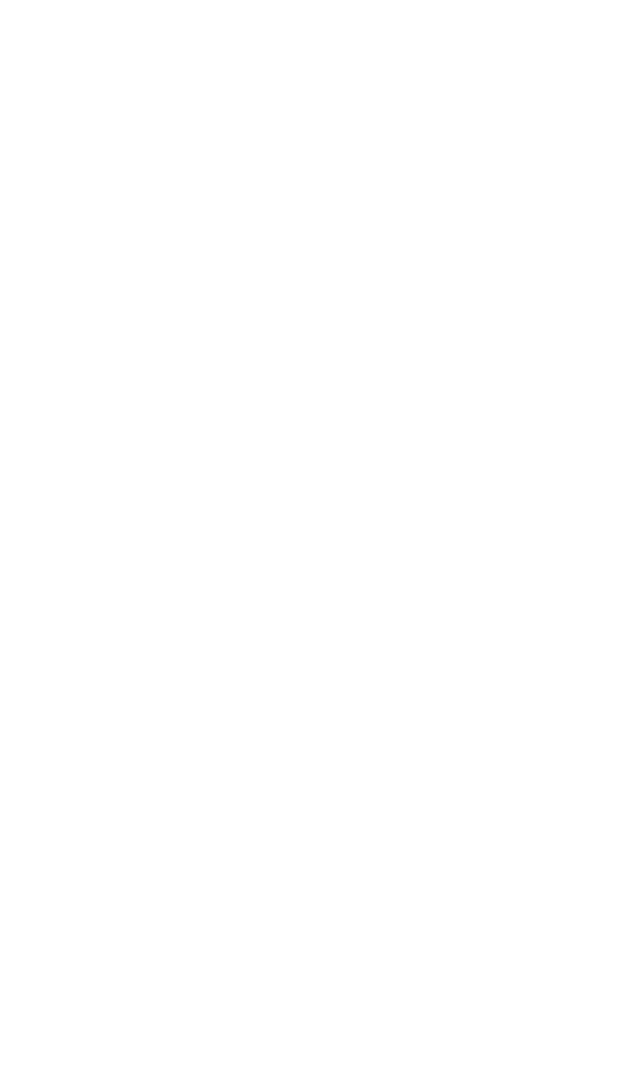
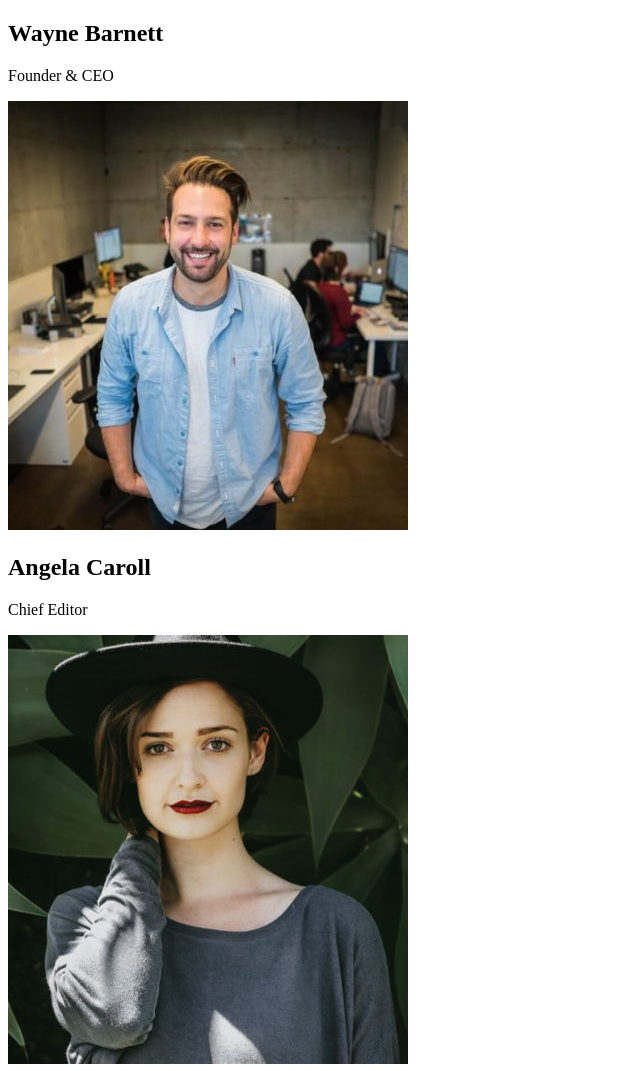
Before and after one commit to mariasolegallina/js-our-team, a plain HTML site: page index.html in a window 1280 px wide. Shown: the top 1071 px of the page, without its empty margins (0-640 px from the left). Before the commit the page ends 800 px from the top, so only its background shows below. Drawn offline with Linux system fonts and the light colour scheme.

Commit message:
add - in the DOM the data of each member

```diff
--- a/index.html
+++ b/index.html
@@ -6,6 +6,8 @@
     <title>our team</title>
 </head>
 <body>
+    <div class="team-members"></div>
+
     <script src="./js/app.js"></script>
 </body>
 </html>
--- a/js/app.js
+++ b/js/app.js
@@ -1,3 +1,4 @@
+const teamMembersDOMElement = document.querySelector('.team-members')
 const teamMembersArray = [
     {
         nome: 'Wayne Barnett',
@@ -31,7 +32,31 @@ const teamMembersArray = [
     }
 ]
 
+for (let i = 0; i < teamMembersArray.length; i++) {
+    const member = teamMembersArray[i]
 
-for (let i = 0; i < teamMembersArray.length; i++) {
-    console.log(teamMembersArray[0])
+    // creare un div nel DOM che contenga le informazioni su un membro
+    const memberDiv = document.createElement("div")
+    memberDiv.classList.add("team-member")
+
+    // aggiungere il memberDiv nel DOM
+    teamMembersDOMElement.appendChild(memberDiv)
+
+    // creare un div nel DOM e stampare il nome
+    const nomeElement = document.createElement("h2")
+    nomeElement.textContent = member.nome;
+
+    // creare un div nel DOM e stampare il ruolo
+    const ruoloElement = document.createElement("p")
+    ruoloElement.textContent = member.ruolo;
+
+    // creare un div nel DOM e stampare l'immagine
+    const fotoElement = document.createElement("img")
+    fotoElement.src = member.foto;
+
+    // aggiungere i div con le tre informazioni nel DOM
+    memberDiv.appendChild(nomeElement)
+    memberDiv.appendChild(ruoloElement)
+    memberDiv.appendChild(fotoElement)
+
 }
```
